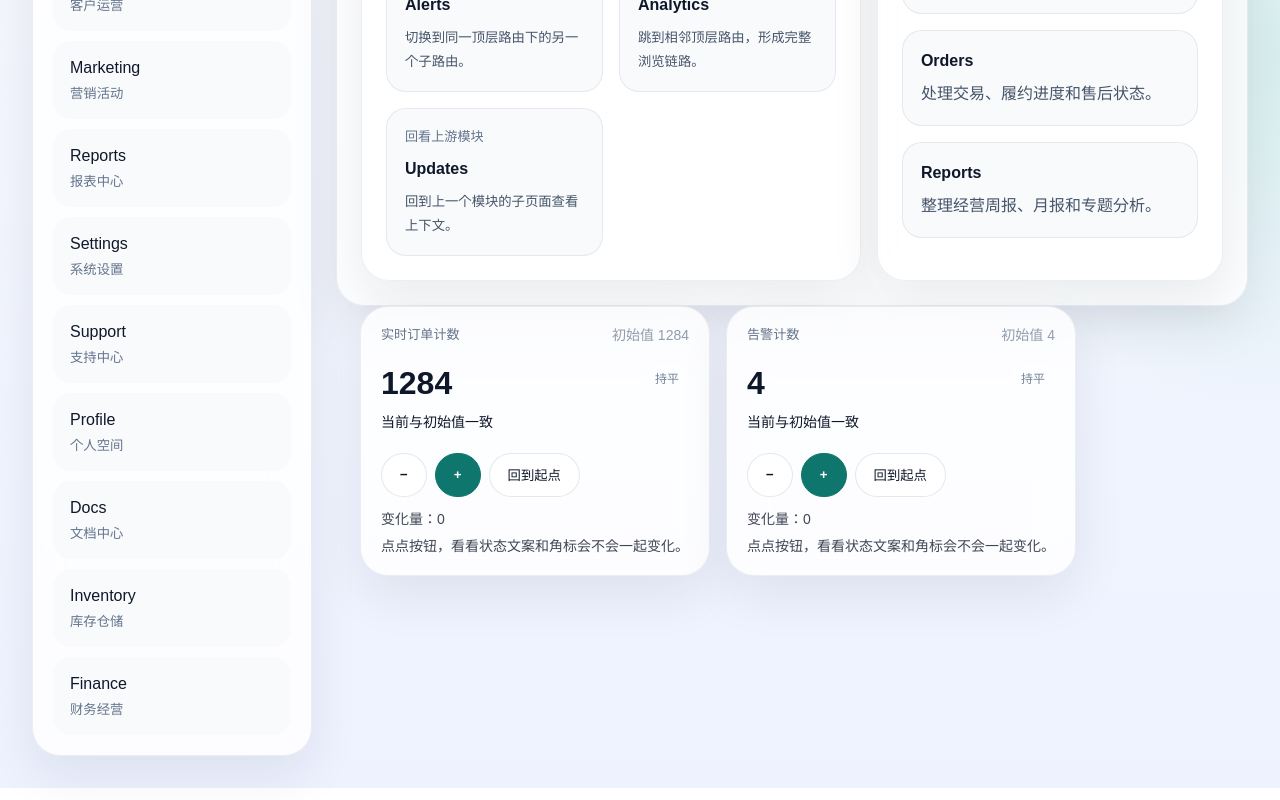
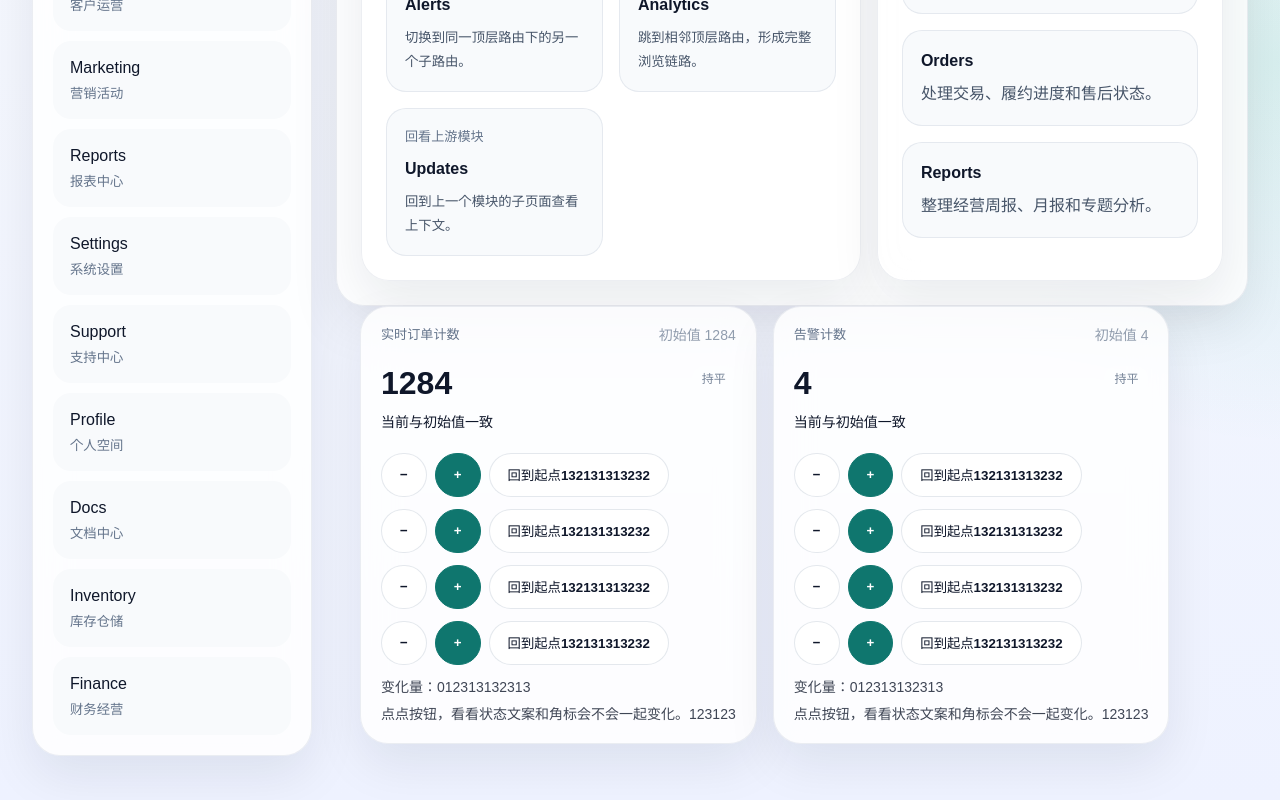
Before and after one commit to duwenbin0316/react-projects-4-route-analyze, a React (Vite) app in the folder react-router5-demo/: page /dashboard/overview in a window 1280 px wide. Shown: the part 678-1478 px from the top of the page. Built offline with nearby package versions, Linux system fonts and the light colour scheme.

Commit message:
modified by human

```diff
--- a/react-router5-demo/src/components/CounterCard.jsx
+++ b/react-router5-demo/src/components/CounterCard.jsx
@@ -33,11 +33,26 @@ function CounterCard({ title = '计数器示例', initial = 0 }) {
       <div style={{ display: 'flex', gap: '8px' }}>
         <button className="ghost-button" onClick={() => setCount((c) => c - 1)}>−</button>
         <button className="solid-button" onClick={() => setCount((c) => c + 1)}>+</button>
-        <button className="ghost-button" onClick={() => setCount(initial)} disabled={count === initial}>回到起点</button>
+        <button className="ghost-button" onClick={() => setCount(initial)} disabled={count === initial}>回到起点132131313232</button>
+      </div>
+      <div style={{ display: 'flex', gap: '8px' }}>
+        <button className="ghost-button" onClick={() => setCount((c) => c - 1)}>−</button>
+        <button className="solid-button" onClick={() => setCount((c) => c + 1)}>+</button>
+        <button className="ghost-button" onClick={() => setCount(initial)} disabled={count === initial}>回到起点132131313232</button>
+      </div>
+      <div style={{ display: 'flex', gap: '8px' }}>
+        <button className="ghost-button" onClick={() => setCount((c) => c - 1)}>−</button>
+        <button className="solid-button" onClick={() => setCount((c) => c + 1)}>+</button>
+        <button className="ghost-button" onClick={() => setCount(initial)} disabled={count === initial}>回到起点132131313232</button>
+      </div>
+      <div style={{ display: 'flex', gap: '8px' }}>
+        <button className="ghost-button" onClick={() => setCount((c) => c - 1)}>−</button>
+        <button className="solid-button" onClick={() => setCount((c) => c + 1)}>+</button>
+        <button className="ghost-button" onClick={() => setCount(initial)} disabled={count === initial}>回到起点132131313232</button>
       </div>
       <div style={{ display: 'grid', gap: '6px', fontSize: '0.875rem', opacity: 0.8 }}>
-        <div>变化量：{delta > 0 ? `+${delta}` : delta}</div>
-        <div>点点按钮，看看状态文案和角标会不会一起变化。</div>
+        <div>变化量：{delta > 0 ? `+${delta}` : delta}12313132313</div>
+        <div>点点按钮，看看状态文案和角标会不会一起变化。123123</div>
       </div>
     </article>
   )
```
